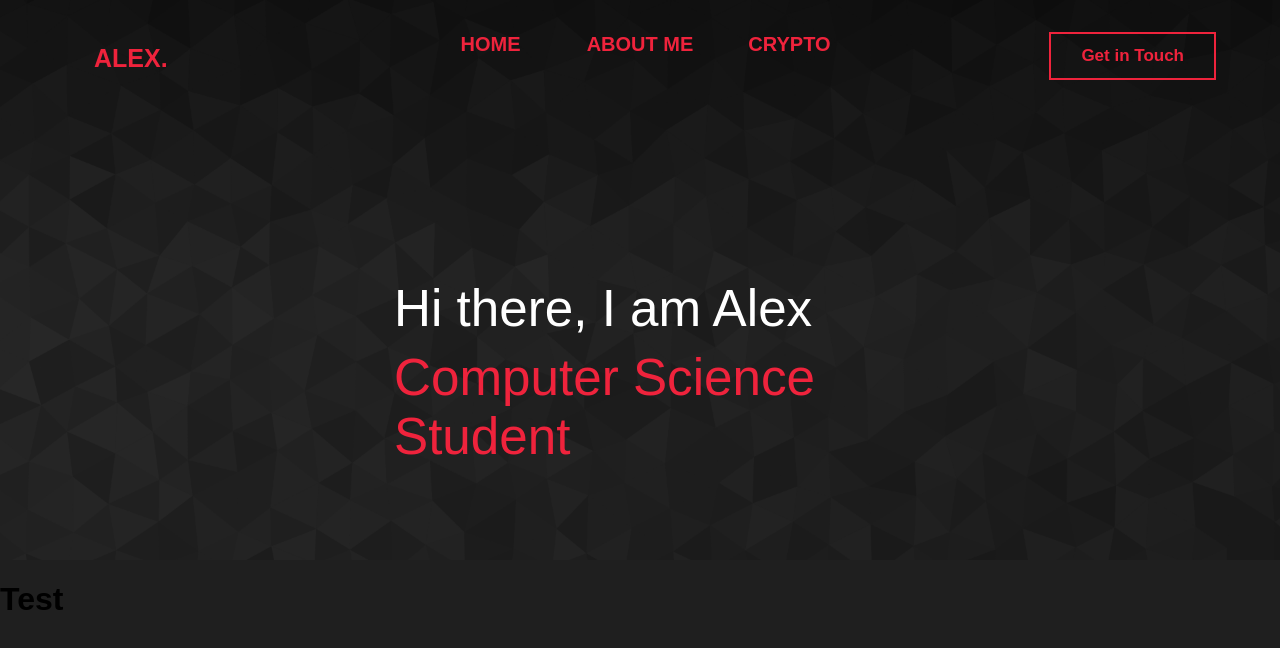
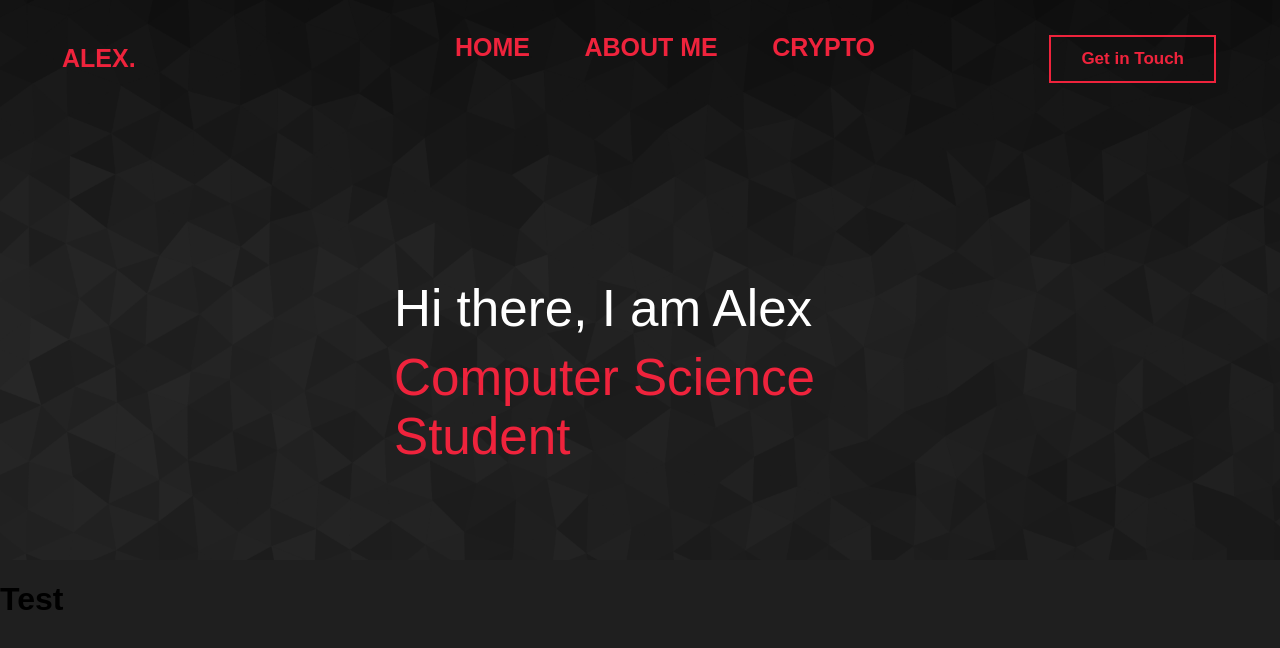
Before and after one commit to Sherbertlemons/Personal-Website, a plain HTML site: page index.html in a window 1280 px wide. Drawn offline with Linux system fonts and the light colour scheme; a web font is replaced by a local one.

Commit message:
Trying to fix screen size issues

```diff
--- a/css/style.css
+++ b/css/style.css
@@ -26,15 +26,16 @@ html {
 
 .navbar li{
     display: inline-block;
+    text-align: center;
 }
 
 .navbar a{
     text-decoration: none;
     color: #EF233C;
-    width: 125px;
+    width: 100%;
     display: block;
-    padding: 33px 10px;
-    font-size: 20px;
+    padding: 33px 25px;
+    font-size: 2.5vw;
     text-transform: uppercase;
     font-weight: bold;
     text-align: center;
@@ -47,7 +48,7 @@ html {
 
 .topcorner_right {
     position: absolute;
-    top: 32px;
+    top: 35px;
     right: 5%;
     padding: 12px 30px;
     text-align: center;
@@ -63,7 +64,7 @@ html {
 .topcorner_left {
     position: absolute;
     top: 32px;
-    left: 5%;
+    left: 2.5%;
     padding: 12px 30px;
     text-align: center;
     font-weight: bold;
@@ -93,4 +94,23 @@ html {
     body{
         background-color: aqua;
     }
+
+    .navbar li {
+        padding-right: 7.5%;
+    }
+
+    .topcorner_left {
+        display: none;
+    }
+
+    .topcorner_right {
+        display: none;
+    }
 }
+
+@media only screen and (min-width: 950px) {
+    .navbar a {
+        font-size: 25px;
+    }
+
+}
```
